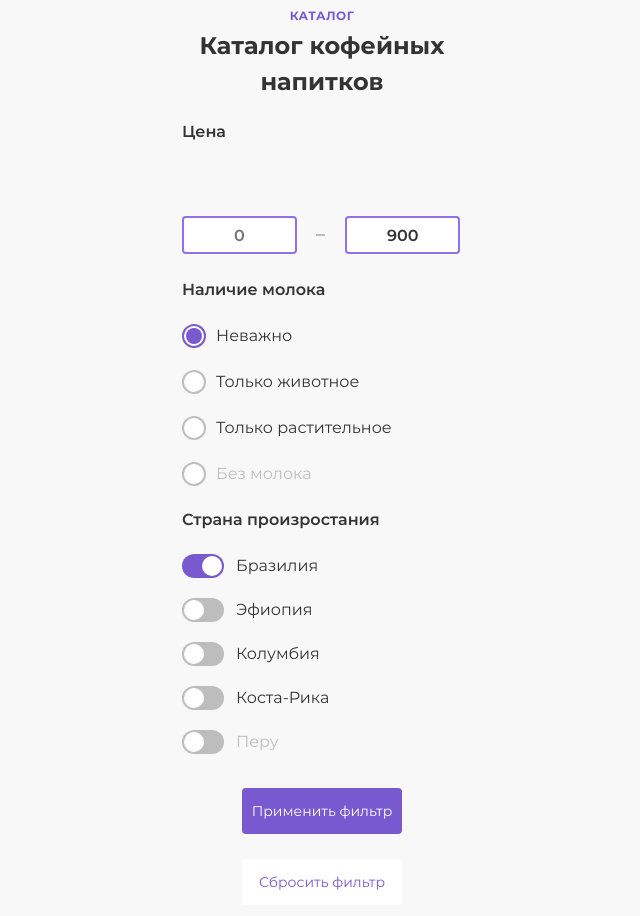
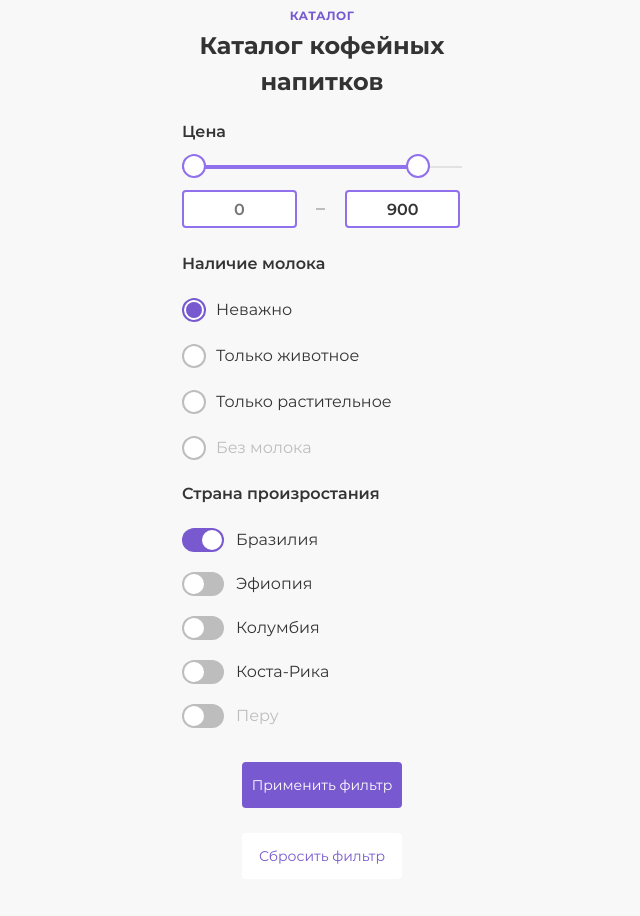
Before and after one commit to VovaLovalova/drink2go, a website: page source/index.html in a window 1280 px wide. Shown: the part 1660-2576 px from the top of the page, without its empty margins (318-958 px from the left). Drawn offline with nearby package versions, Linux system fonts and the light colour scheme; files that its build step writes are made by us from their sources; files whose address does not match are found by name.

Commit message:
slider
написал слайдер. без оживления

```diff
--- a/source/index.html
+++ b/source/index.html
@@ -79,8 +79,7 @@
         clip-rule="evenodd" />
     </symbol>
     <symbol viewBox="0 0 6 10" id="arrow">
-      <path fill-rule="evenodd" d="M4.808 0 6 1.239 2.383 5 6 8.761 4.808 10 0 5l4.808-5Z"
-        clip-rule="evenodd" />
+      <path fill-rule="evenodd" d="M4.808 0 6 1.239 2.383 5 6 8.761 4.808 10 0 5l4.808-5Z" clip-rule="evenodd" />
     </symbol>
     <symbol viewBox="0 0 20 16" id="addbasket">
       <path fill="#fff" fill-rule="evenodd"
@@ -100,7 +99,7 @@
   </svg>
 
   <header class="header">
-     <div class="header__wrapper">
+    <div class="header__wrapper">
       <a class="header__logo" href="./index.html">
         <picture>
           <source media="(min-width: 1440px)" srcset="img/logo-desktop.svg">
@@ -313,9 +312,18 @@
 
           <section class="filter__price">
             <h3 class="filter__price-title">Цена</h3>
-            <div class="filter__price-slider" id="slider"></div>
+            <div class="filter__price-slider slider">
+              <div class="slider__wrapper">
+                <div class="slider__scale">
+                  <div class="slider__bar"></div>
+                </div>
+                <div class="slider__range-toggle slider__range-toggle--min"></div>
+                <div class="slider__range-toggle slider__range-toggle--max"></div>
+              </div>
+            </div>
             <div class="filter__price-field">
-              <input class="filter__price-value filter__price-value--start" type="number" placeholder="0" min="0" max="1000">
+              <input class="filter__price-value filter__price-value--start" type="number" placeholder="0" min="0"
+                max="1000">
               <input class="filter__price-value filter__price-value--end" type="number" value="900" min="0" max="1000">
             </div>
           </section>
--- a/source/sass/blocks/filter.scss
+++ b/source/sass/blocks/filter.scss
@@ -79,7 +79,7 @@
 .filter__price::after {
   content: "";
   position: absolute;
-  top: 114px;
+  top: 88px;
   left: 134px;
   width: 9px;
   height: 2px;
@@ -240,5 +240,4 @@
 .filter__price-slider {
   width: 280px;
   height: 24px;
-  margin-bottom: 26px;
 }
--- /dev/null
+++ b/source/sass/blocks/slider.scss
@@ -0,0 +1,36 @@
+.slider__wrapper {
+  position: relative;
+}
+
+.slider__scale {
+  width: 280px;
+  height: 2px;
+  background-color: #E2E2E2;
+  display: flex;
+  align-items: center;
+}
+
+.slider__bar {
+  width: 86%;
+  height: 4px;
+  background-color: #9070EC;
+}
+
+.slider__range-toggle {
+  position: absolute;
+  top: -12px;
+  width: 24px;
+  height: 24px;
+  background-color: #FFFFFF;
+  border: 2px solid #9070EC;
+  border-radius: 50%;
+  cursor: pointer;
+}
+
+.slider__range-toggle--min {
+  left: 0;
+}
+
+.slider__range-toggle--max {
+  left: 80%;
+}
--- a/source/sass/style.scss
+++ b/source/sass/style.scss
@@ -23,3 +23,4 @@
 @import "blocks/map";
 @import "blocks/swiper";
 @import "blocks/button";
+@import "blocks/slider";
```
